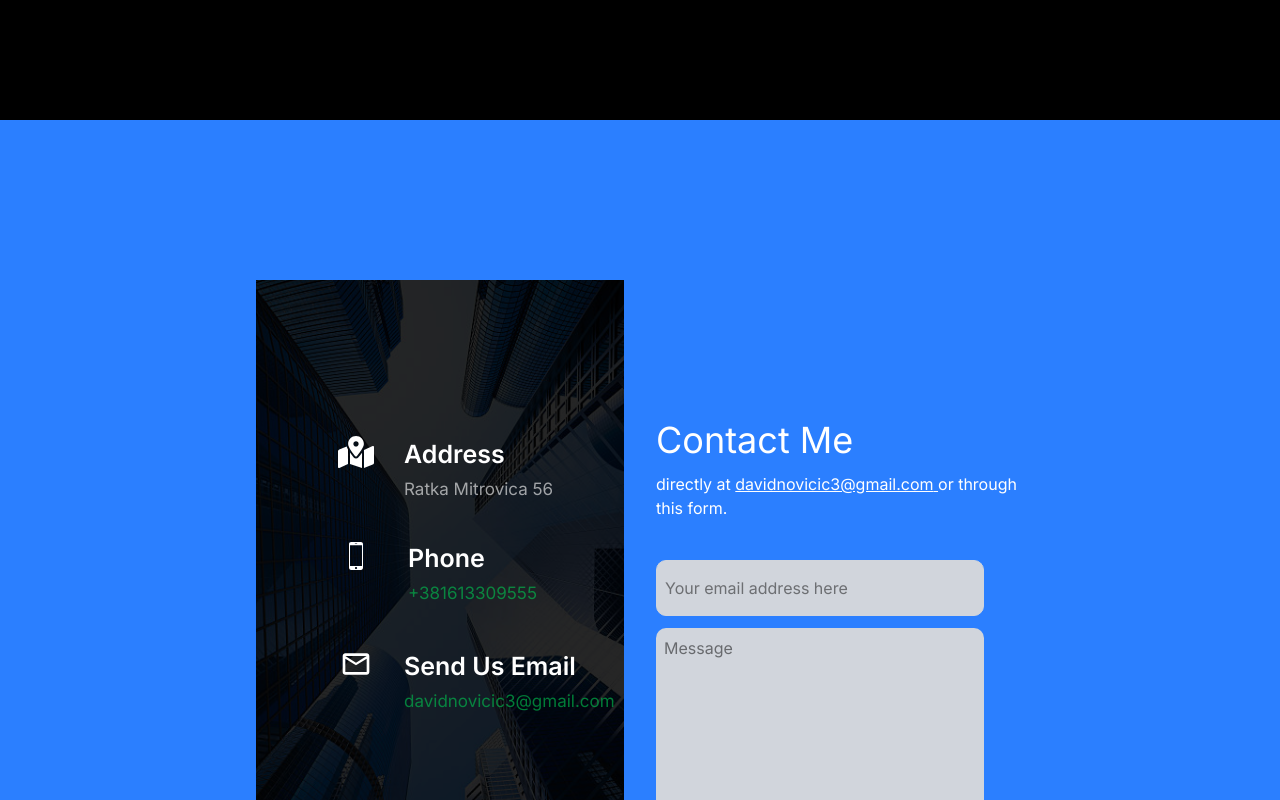
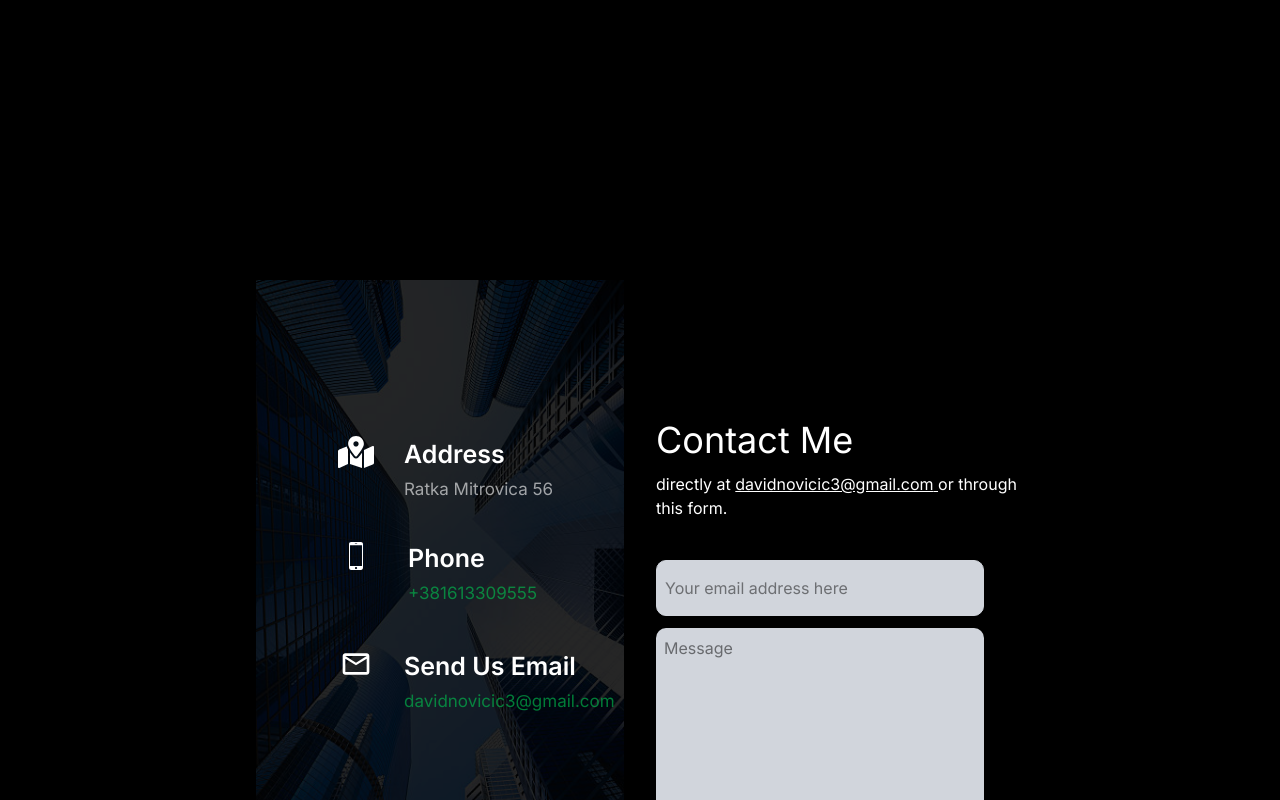
Before and after one commit to davidnovicic/davidnovicic.github.io, a Next.js app: page / in a window 1280 px wide. Shown: the part 3520-4320 px from the top of the page. Built offline with nearby package versions, Linux system fonts and the light colour scheme; no server answers.

Commit message:
changed color

```diff
--- a/components/Contact.tsx
+++ b/components/Contact.tsx
@@ -13,7 +13,7 @@ const Contact = () => {
   return (
     <div
       id="Contact"
-      className="md:py-30 bg-blue-500 dark:bg-white flex flex-col-1 md:flex-cols-2"
+      className="md:py-30 bg-black dark:bg-white flex flex-col-1 md:flex-cols-2"
     >
       <div className="grid grid-col-1 md:grid-cols-2 w-[60%] justify-center mx-auto gap-[2rem]">
         <div className="flex items-center">
```
